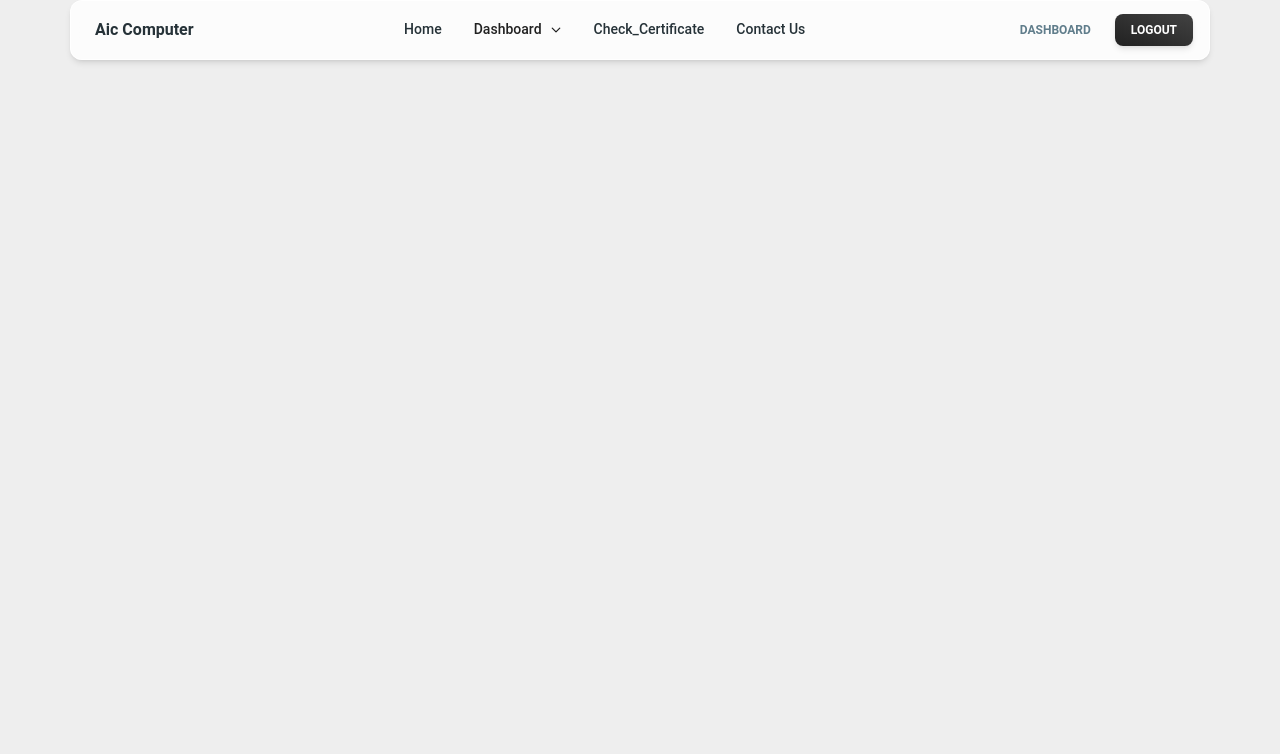
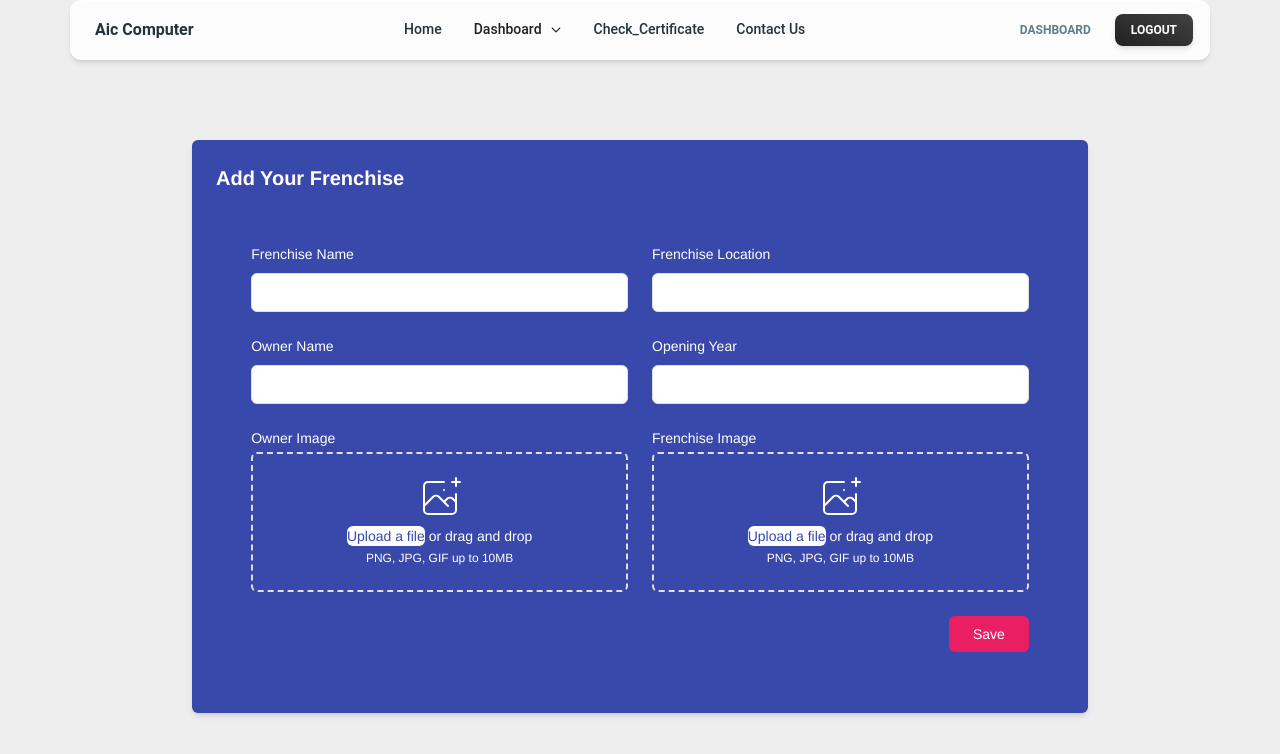
Before and after one commit to santoshrazz/Aic_Computer_Institute, a React (Vite) app: page /head/add_frenchise in a window 1280 px wide. Shown: the top 754 px of the page. Built offline with nearby package versions, Linux system fonts and the light colour scheme.

Commit message:
added addFrenchise Component ui

```diff
--- /dev/null
+++ b/src/Pages/Franchise/Add_Frenchise.jsx
@@ -0,0 +1,189 @@
+import { useState } from "react";
+
+export default function Add_Frenchise() {
+  const [formdata, setformdata] = useState({
+    name: "",
+    location: "",
+    ownerName: "",
+    openingYear: "",
+    frenchiseAvatar: "",
+    ownerAvatar: "",
+  });
+  const handleFormChange = (e) => {
+    const { name, value } = e.target;
+    console.log(name, value);
+    setformdata({ ...formdata, [name]: value });
+  };
+  const submitForm = (e) => {
+    e.preventDefault();
+    console.log(formdata);
+  };
+  return (
+    <div className="">
+      <section className="max-w-4xl p-6 mx-auto bg-indigo-600 rounded-md shadow-md dark:bg-gray-800 mt-20">
+        <h1 className="text-xl font-bold text-white capitalize dark:text-white">
+          Add Your Frenchise
+        </h1>
+        <form onSubmit={submitForm}>
+          <div className="grid grid-cols-1 gap-6 mt-4 sm:grid-cols-2">
+            <div>
+              <label
+                className="text-white dark:text-gray-200"
+                htmlFor="username"
+              >
+                Frenchise Name
+              </label>
+              <input
+                onChange={handleFormChange}
+                name="name"
+                value={formdata.name}
+                id="username"
+                type="text"
+                className="block w-full px-4 py-2 mt-2 text-gray-700 bg-white border border-gray-300 rounded-md dark:bg-gray-800 dark:text-gray-300 dark:border-gray-600 focus:border-blue-500 dark:focus:border-blue-500 focus:outline-none focus:ring"
+              />
+            </div>
+
+            <div>
+              <label
+                className="text-white dark:text-gray-200"
+                htmlFor="emailAddress"
+              >
+                Frenchise Location
+              </label>
+              <input
+                onChange={handleFormChange}
+                name="location"
+                value={formdata.location}
+                id="location"
+                type="text"
+                className="block w-full px-4 py-2 mt-2 text-gray-700 bg-white border border-gray-300 rounded-md dark:bg-gray-800 dark:text-gray-300 dark:border-gray-600 focus:border-blue-500 dark:focus:border-blue-500 focus:outline-none focus:ring"
+              />
+            </div>
+
+            <div>
+              <label
+                className="text-white dark:text-gray-200"
+                htmlFor="ownerName"
+              >
+                Owner Name
+              </label>
+              <input
+                onChange={handleFormChange}
+                name="ownerName"
+                id="ownerName"
+                value={formdata.ownerName}
+                type="text"
+                className="block w-full px-4 py-2 mt-2 text-gray-700 bg-white border border-gray-300 rounded-md dark:bg-gray-800 dark:text-gray-300 dark:border-gray-600 focus:border-blue-500 dark:focus:border-blue-500 focus:outline-none focus:ring"
+              />
+            </div>
+
+            <div>
+              <label
+                className="text-white dark:text-gray-200"
+                htmlFor="Opening Year"
+              >
+                Opening Year
+              </label>
+              <input
+                onChange={handleFormChange}
+                name="openingYear"
+                id="Opening Year"
+                type="text"
+                value={formdata.openingYear}
+                className="block w-full px-4 py-2 mt-2 text-gray-700 bg-white border border-gray-300 rounded-md dark:bg-gray-800 dark:text-gray-300 dark:border-gray-600 focus:border-blue-500 dark:focus:border-blue-500 focus:outline-none focus:ring"
+              />
+            </div>
+            <div>
+              <label className="block text-sm font-medium text-white">
+                Owner Image
+              </label>
+              <div className="mt-1 flex justify-center px-6 pt-5 pb-6 border-2 border-gray-300 border-dashed rounded-md">
+                <div className="space-y-1 text-center">
+                  <svg
+                    className="mx-auto h-12 w-12 text-white"
+                    stroke="currentColor"
+                    fill="none"
+                    viewBox="0 0 48 48"
+                    aria-hidden="true"
+                  >
+                    <path
+                      d="M28 8H12a4 4 0 00-4 4v20m32-12v8m0 0v8a4 4 0 01-4 4H12a4 4 0 01-4-4v-4m32-4l-3.172-3.172a4 4 0 00-5.656 0L28 28M8 32l9.172-9.172a4 4 0 015.656 0L28 28m0 0l4 4m4-24h8m-4-4v8m-12 4h.02"
+                      strokeWidth="2"
+                      strokeLinecap="round"
+                      strokeLinejoin="round"
+                    />
+                  </svg>
+                  <div className="flex text-sm text-gray-600">
+                    <label
+                      htmlFor="file-upload"
+                      className="relative cursor-pointer bg-white rounded-md font-medium text-indigo-600 hover:text-indigo-500 focus-within:outline-none focus-within:ring-2 focus-within:ring-offset-2 focus-within:ring-indigo-500"
+                    >
+                      <span className="">Upload a file</span>
+                      <input
+                        onChange={handleFormChange}
+                        id="file-upload"
+                        value={formdata.ownerAvatar}
+                        name="ownerAvatar"
+                        type="file"
+                        className="sr-only"
+                      />
+                    </label>
+                    <p className="pl-1 text-white">or drag and drop</p>
+                  </div>
+                  <p className="text-xs text-white">PNG, JPG, GIF up to 10MB</p>
+                </div>
+              </div>
+            </div>
+            <div>
+              <label className="block text-sm font-medium text-white">
+                Frenchise Image
+              </label>
+              <div className="mt-1 flex justify-center px-6 pt-5 pb-6 border-2 border-gray-300 border-dashed rounded-md">
+                <div className="space-y-1 text-center">
+                  <svg
+                    className="mx-auto h-12 w-12 text-white"
+                    stroke="currentColor"
+                    fill="none"
+                    viewBox="0 0 48 48"
+                    aria-hidden="true"
+                  >
+                    <path
+                      d="M28 8H12a4 4 0 00-4 4v20m32-12v8m0 0v8a4 4 0 01-4 4H12a4 4 0 01-4-4v-4m32-4l-3.172-3.172a4 4 0 00-5.656 0L28 28M8 32l9.172-9.172a4 4 0 015.656 0L28 28m0 0l4 4m4-24h8m-4-4v8m-12 4h.02"
+                      strokeWidth="2"
+                      strokeLinecap="round"
+                      strokeLinejoin="round"
+                    />
+                  </svg>
+                  <div className="flex text-sm text-gray-600">
+                    <label
+                      htmlFor="file-upload"
+                      className="relative cursor-pointer bg-white rounded-md font-medium text-indigo-600 hover:text-indigo-500 focus-within:outline-none focus-within:ring-2 focus-within:ring-offset-2 focus-within:ring-indigo-500"
+                    >
+                      <span className="">Upload a file</span>
+                      <input
+                        onChange={handleFormChange}
+                        id="file-upload"
+                        name="frenchiseAvatar"
+                        type="file"
+                        className="sr-only"
+                        value={formdata.frenchiseAvatar}
+                      />
+                    </label>
+                    <p className="pl-1 text-white">or drag and drop</p>
+                  </div>
+                  <p className="text-xs text-white">PNG, JPG, GIF up to 10MB</p>
+                </div>
+              </div>
+            </div>
+          </div>
+
+          <div className="flex justify-end mt-6">
+            <button className="px-6 py-2 leading-5 text-white transition-colors duration-200 transform bg-pink-500 rounded-md hover:bg-pink-700 focus:outline-none focus:bg-gray-600">
+              Save
+            </button>
+          </div>
+        </form>
+      </section>
+    </div>
+  );
+}
--- a/src/Pages/Franchise/Frenchise.jsx
+++ b/src/Pages/Franchise/Frenchise.jsx
@@ -1,6 +1,7 @@
 import React from "react";
 import "./Frenchise.css";
 import ComputerCenter from "../../Assets/Computer_Center_Image.jpg";
+import { Link } from "react-router-dom";
 const Frenchise = () => {
   const frenchise = [
     {
@@ -36,8 +37,8 @@ const Frenchise = () => {
                   key={ind}
                   className="w-full md:w-1/2 lg:w-1/4 mb-4 lg:mb-0"
                 >
-                  <a
-                    href="#"
+                  <Link
+                    to={"/frenchise"}
                     className="h-72 md:h-96 block group relative mx-2 overflow-hidden shadow-lg"
                   >
                     <img
@@ -62,21 +63,11 @@ const Frenchise = () => {
                         </button>
                       </div>
                     </div>
-                  </a>
+                  </Link>
                 </div>
               );
             })}
           </div>
-        </div>
-        <div className="text-center text-white text-sm">
-          Created by{" "}
-          <a
-            href="https://stephenainsworth.com"
-            target="_blank"
-            title="Stephen Ainsworth - Web Developer"
-          >
-            Stephen Ainsworth
-          </a>
         </div>
       </div>
     </div>
--- a/src/Pages/Routes/Admin_Route.jsx
+++ b/src/Pages/Routes/Admin_Route.jsx
@@ -7,6 +7,7 @@ import { useSelector } from "react-redux";
 import Search_Student from "../Admin/Search_Student/Search_Student";
 import View_Student from "../Admin/View_Student/View_Student";
 import Profile from "../Admin/Profile/Profile";
+import Add_Frenchise from "../Franchise/Add_Frenchise";
 const Admin_Route = () => {
   // Getting login state value from store
   const { loginState } = useSelector((store) => store.login);
@@ -25,6 +26,7 @@ const Admin_Route = () => {
       <Routes>
         <Route path="add_certificate" element={<Add_Certificate />} />
         <Route path="all_Certificate" element={<All_Students />} />
+        <Route path="add_frenchise" element={<Add_Frenchise />} />
         <Route path="search_student" element={<Search_Student />} />
         <Route path="view_student" element={<View_Student />} />
         <Route path="profile" element={<Profile />} />
```
